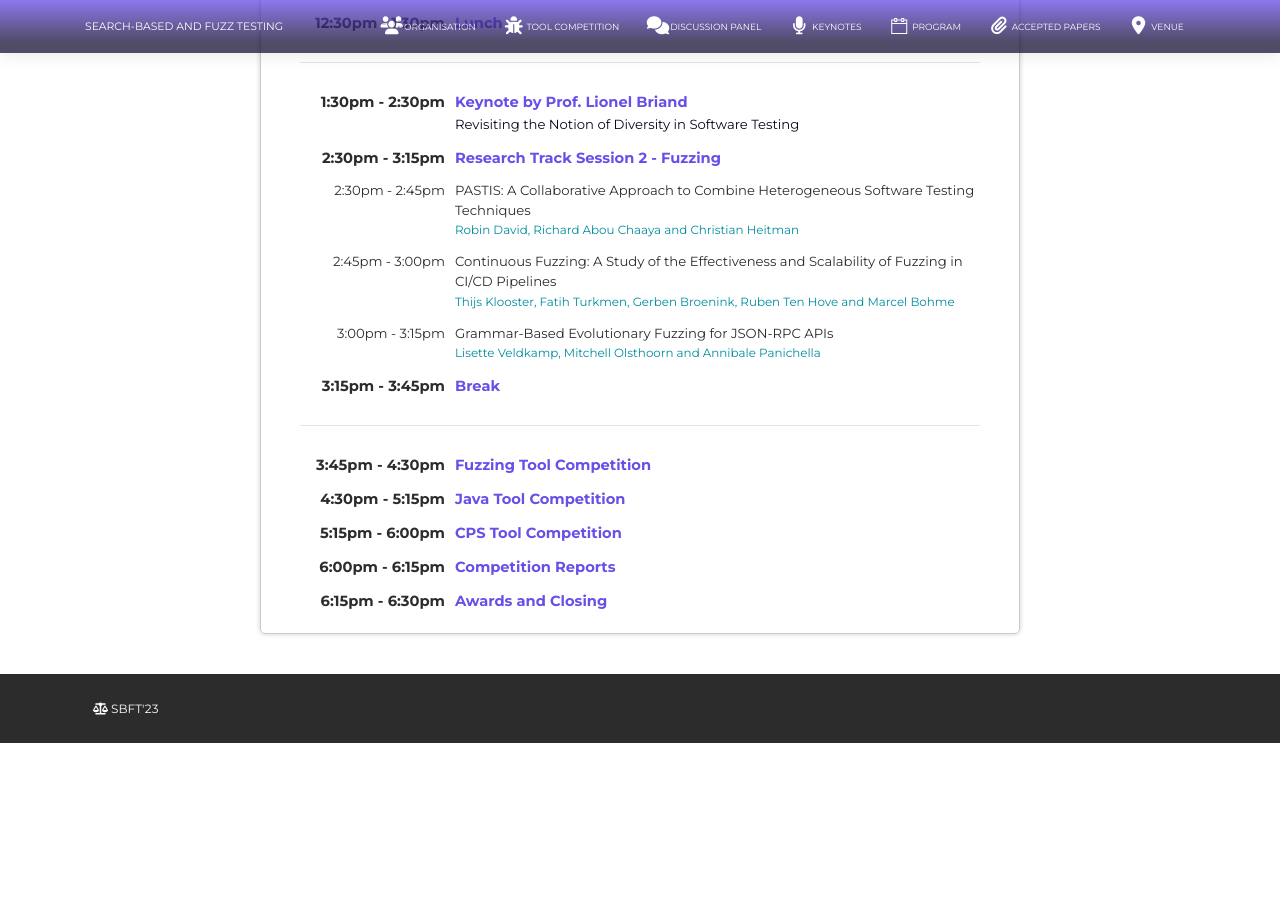
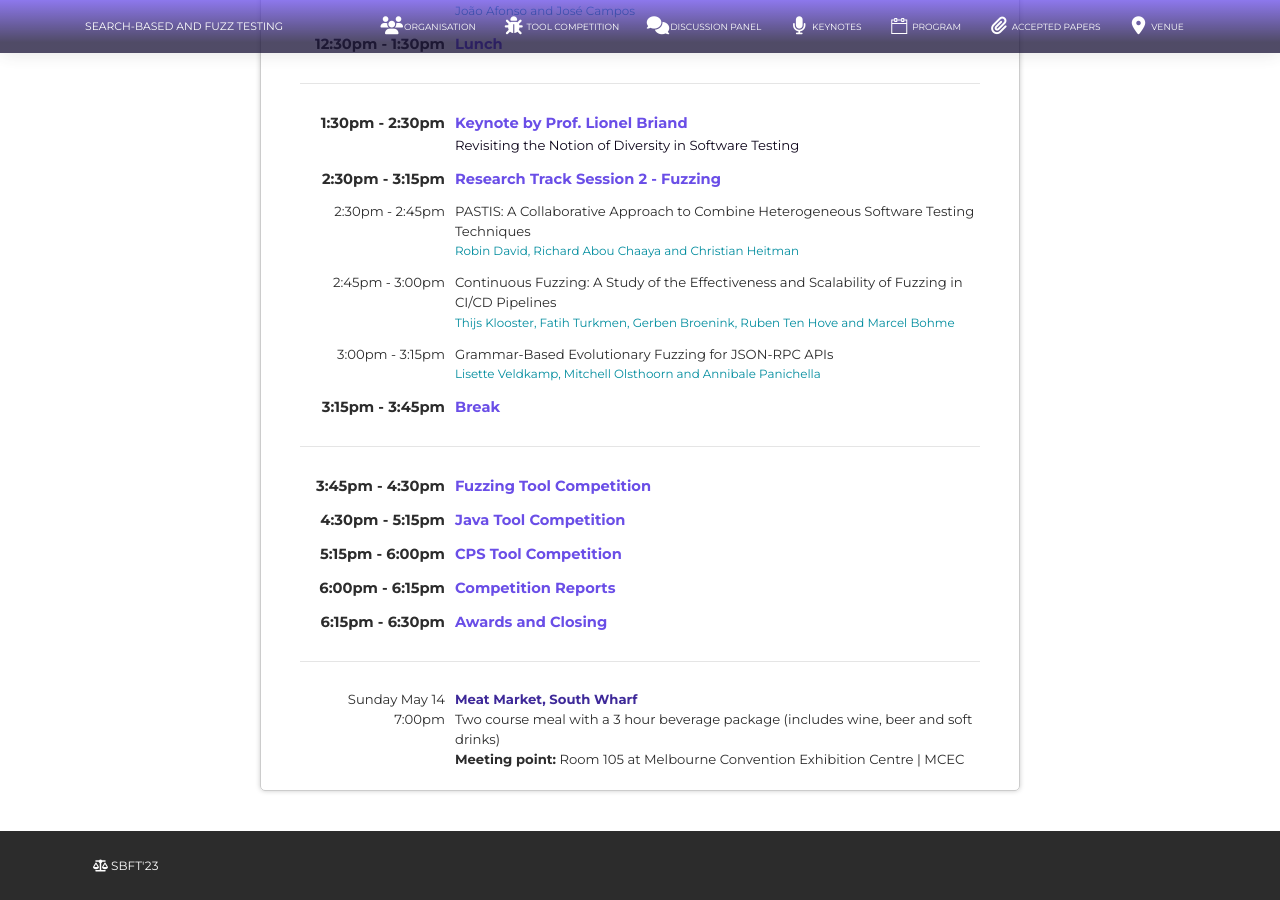
Before and after one commit to sbft23/sbft23.github.io, a Jekyll site: the page built from program/index.html, in a window 1280 px wide and 900 px high, scrolled down 893 px. Built offline with Jekyll 4.4.1, drawn with Linux system fonts in a browser that asks for light colours; nearby versions of some CDN libraries; before the commit the page ends 1636 px from its top, so only the background shows below that.

Commit message:
added event details to venue page and in program

```diff
--- a/program/index.html
+++ b/program/index.html
@@ -124,6 +124,17 @@ layout: default
                         <td class="time">6:15pm - 6:30pm </td>
                         <td class="session">Awards and Closing</td>
                     </tr>
+                    <tr>
+                        <td colspan="2"><hr /></td>
+                    </tr>
+                    <tr>
+                    <td class="sub-time">Sunday May 14 <br> 7:00pm</td>
+                    <td class="sub-session"><a href="https://meatmarketsouthwharf.com.au" target="_blank"><b>Meat Market, South Wharf</b></a> <br>
+                        Two course meal with a 3 hour beverage package (includes wine, beer and soft drinks) <br>
+                        <b>Meeting point:</b> Room 105 at Melbourne Convention Exhibition Centre | MCEC</td>
+                        <br>
+                    </tr>
+
                 </table>
 
             </div>
```
Also changed, not shown: venue/index.html (+9 -0 lines).
